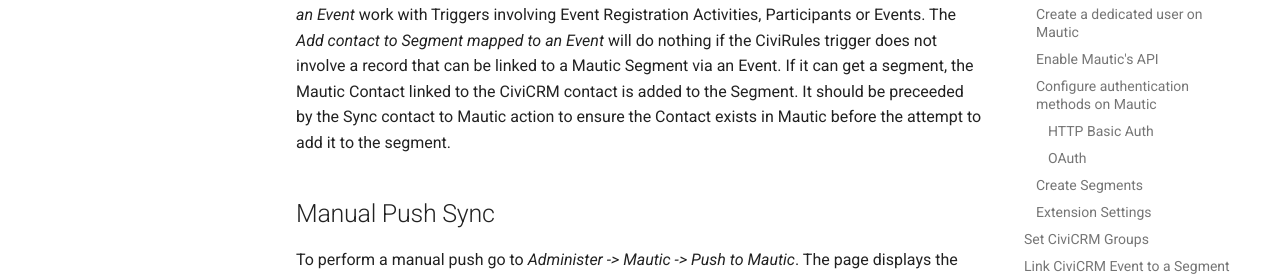
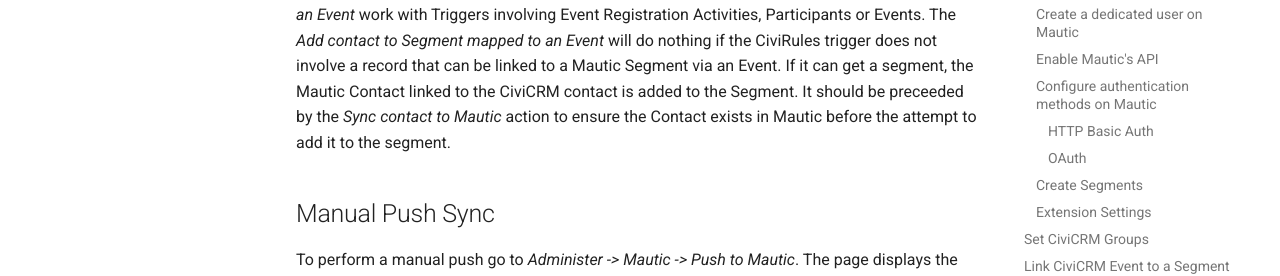
Before and after one commit to veda-consulting-company/uk.co.vedaconsulting.mautic, an MkDocs documentation site: the page built from docs/index.md, in a window 1280 px wide and 900 px high, scrolled down 5814 px. Shown: the part 229-505 px from the top of the window. Built offline with MkDocs 1.6.1 and Material for MkDocs 9.7.7, drawn with Linux system fonts in a browser that asks for light colours; comment, search, counter and statistics services are not loaded.

```diff
--- a/docs/index.md
+++ b/docs/index.md
@@ -141,7 +141,7 @@ An example rule *Add registered contact to Mautic Segment* would have the follow
 - Add contact to Segment mapped to an Event
 
 The Condition *Event is linked to a Mautic Segment* and Action *Add contact to Segment mapped to an Event* work with Triggers involving Event Registration Activities, Participants or Events.
-The *Add contact to Segment mapped to an Event* will do nothing if the CiviRules trigger does not involve a record that can be linked to a Mautic Segment via an Event. If it can get a segment, the Mautic Contact linked to the CiviCRM contact is added to the Segment. It should be preceeded by the Sync contact to Mautic action to ensure the Contact exists in Mautic before the attempt to add it to the segment.
+The *Add contact to Segment mapped to an Event* will do nothing if the CiviRules trigger does not involve a record that can be linked to a Mautic Segment via an Event. If it can get a segment, the Mautic Contact linked to the CiviCRM contact is added to the Segment. It should be preceeded by the *Sync contact to Mautic* action to ensure the Contact exists in Mautic before the attempt to add it to the segment.
 
 ## Manual Push Sync
 
```
